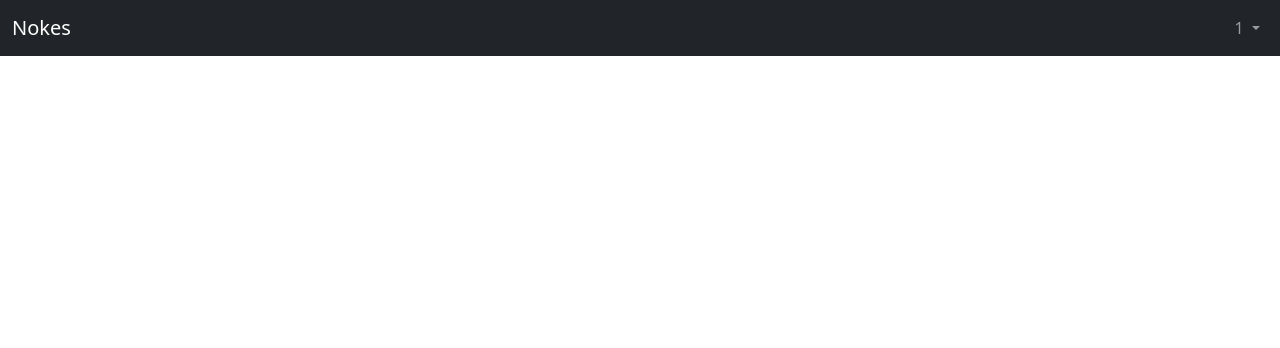
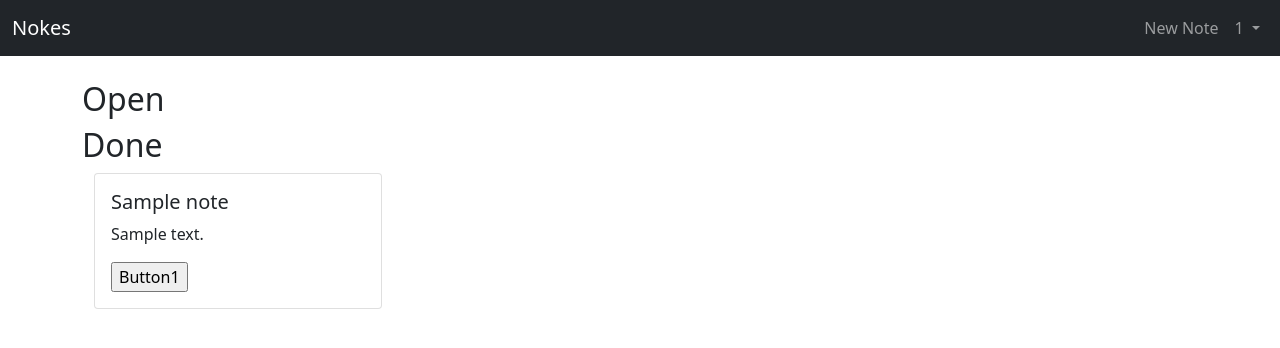
Before and after one commit to Jannik66/nokes, a PHP site: page /index.php in a window 1280 px wide. Shown: the top 348 px of the page. Run offline with PHP 8.4, Linux system fonts and the light colour scheme; the visitor is signed in with stand-in values (Sample User, id 1); tables that the repository leaves empty hold one stand-in row (values such as "Sample post"); data that the repository does not hold is empty; some libraries are stand-ins or nearby versions.

Commit message:
Add styling and notes

```diff
--- a/php/pages/index.php
+++ b/php/pages/index.php
@@ -17,17 +17,17 @@ session_start();
 
 <body>
 
-    <nav class="navbar fixed-top navbar-expand-lg navbar-dark bg-dark">
+    <nav class="navbar navbar-fixed-top navbar-expand-lg navbar-dark bg-dark">
         <div class="container-fluid">
             <a class="navbar-brand">Nokes</a>
-            <button class="navbar-toggler" type="button" data-bs-toggle="collapse" data-bs-target="#navbarSupportedContent" aria-controls="navbarSupportedContent" aria-expanded="false" aria-label="Toggle navigation">
-                <span class="navbar-toggler-icon"></span>
-            </button>
             <div class="d-flex justify-content-end" id="navbarSupportedContent">
                 <ul class="navbar-nav me-auto mb-2 mb-lg-0">
                     <?php
                     if (isset($_SESSION['loggedin']) and $_SESSION['loggedin']) {
                         echo <<<EOT
+                        <li class="nav-item">
+                        <a class="nav-link" href="create.php">New Note</a>
+                    </li>
  <li class="nav-item dropdown">
           <a class="nav-link dropdown-toggle" href="#" id="navbarDropdown" role="button" data-bs-toggle="dropdown" aria-expanded="false">
          {$_SESSION['userid']}
@@ -53,17 +53,71 @@ EOT;
             </div>
         </div>
     </nav>
-    <div>
-        <?php
-        if (isset($_SESSION['loggedin']) and $_SESSION['loggedin']) {
-            foreach (getNotesByUserId($_SESSION["userid"]) as $note) {
+    <div class="container mt-4">
+    <?php
+    if (isset($_SESSION['loggedin']) and $_SESSION['loggedin']) {
+        echo <<<EOT
+        <h2>Open</h2>
+        <div class="container">
+        <div class="row">
+EOT;
+        foreach (getNotesByUserId($_SESSION["userid"]) as $note) {
+            if (array_key_exists($note['id'], $_POST)) {
+                markNoteAsDone($note['id'], $_SESSION['userid']);
+            }
+            if ($note['done'] == 0) {
+
                 echo <<<EOT
-                            <h1>{$note['title']}</h1>
+                            <div class="col-sm">
+                            <div class="card" style="width: 18rem;">
+                            <div class="card-body">
+                            <h5 class="card-title">{$note['title']}</h5>
+                            <p class="card-text">{$note['content']}</p>
+                            <form method="post">
+                            <input type="submit" name="{$note['id']}"
+                                    class="button" value="Button1" />
+                            </form>
+                            </div>
+                            </div>
+                            </div>
+                        EOT;
+            }
+        }
+        echo <<<EOT
+                            </div>
+                            </div>
+                            <h2>Done</h2>
+                            <div class="container">
+                            <div class="row">
+
+        EOT;
+
+        foreach (getNotesByUserId($_SESSION["userid"]) as $note) {
+            if ($note['done'] == 1) {
+
+                echo <<<EOT
+                            <div class="col-sm">
+                            <div class="card" style="width: 18rem;">
+                            <div class="card-body">
+                            <h5 class="card-title">{$note['title']}</h5>
+                            <p class="card-text">{$note['content']}</p>
+                            <form method="post">
+                            <input type="submit" name="{$note['id']}"
+                                    class="button" value="Button1" />
+                            </form>
+                            </div>
+                            </div>
+                            </div>
                         EOT;
             };
-        }
-        ?>
+        };
+    };
+
+
+    ?>
     </div>
+    </div>
+</div>
 </body>
 
 <script src="https://cdn.jsdelivr.net/npm/@popperjs/core@2.5.4/dist/umd/popper.min.js" integrity="sha384-q2kxQ16AaE6UbzuKqyBE9/u/KzioAlnx2maXQHiDX9d4/zp8Ok3f+M7DPm+Ib6IU" crossorigin="anonymous"></script>
```
